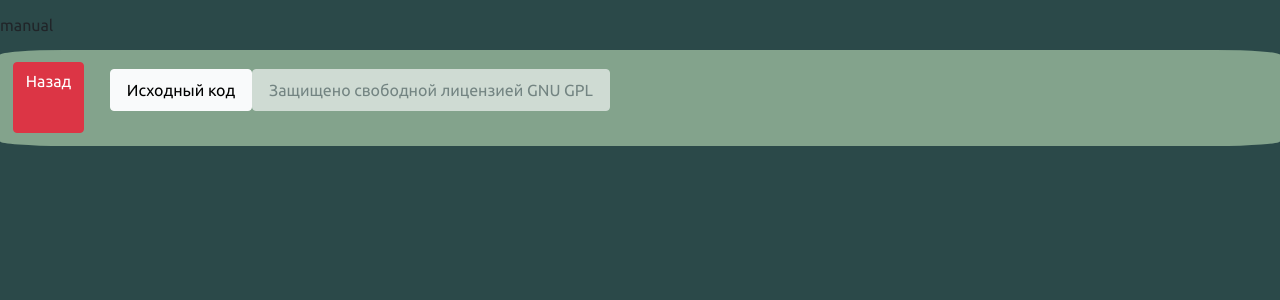
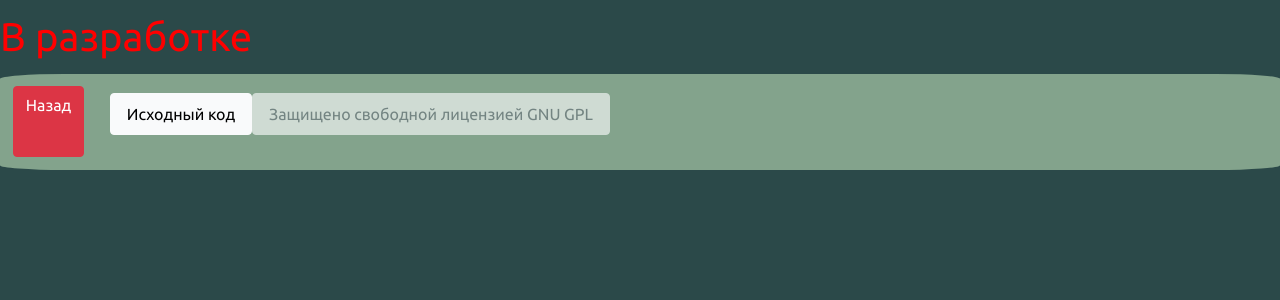
Before and after one commit to avkuronen/QuadraticInequalitySolver, a Django app: page /manual/ in a window 1280 px wide. Shown: the part 96-396 px from the top of the page. Run offline with Django 3.2, Linux system fonts and the light colour scheme; some web fonts are replaced.

Commit message:
Update man.html

```diff
--- a/templates/man.html
+++ b/templates/man.html
@@ -1,6 +1,6 @@
 {% extends 'base.html' %}
 {% block main %}
-    manual
+    <h1 style="color: red;">В разработке</h1>
 {% endblock %}
 {% block back %}
     <a class="btn btn-danger" style="margin: 1%;" href="{% url 'solve' %}">Назад</a>
```
